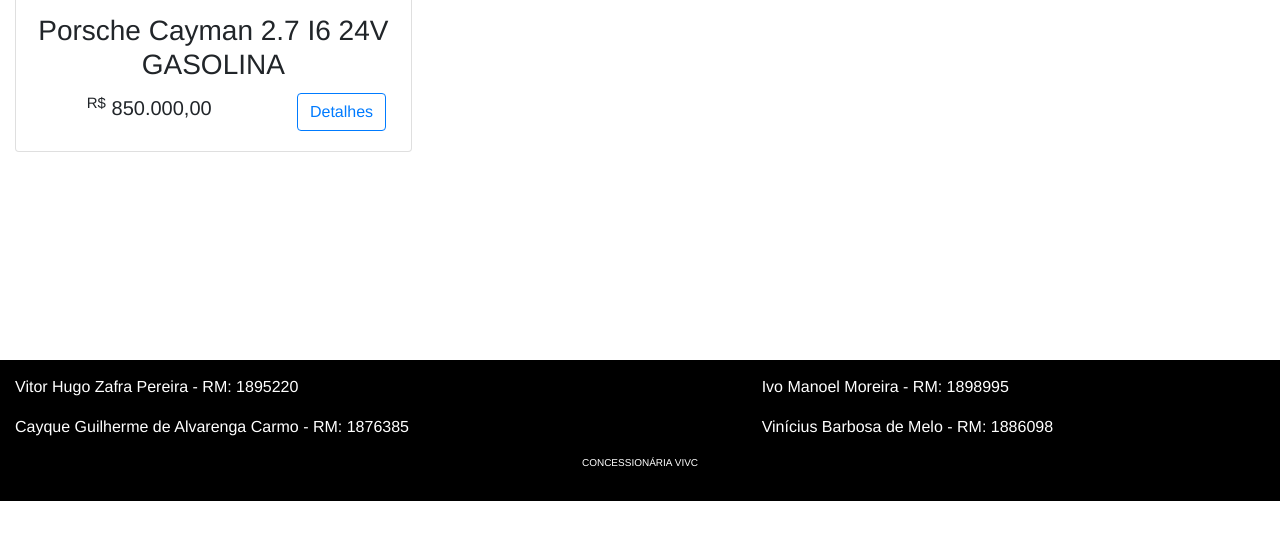
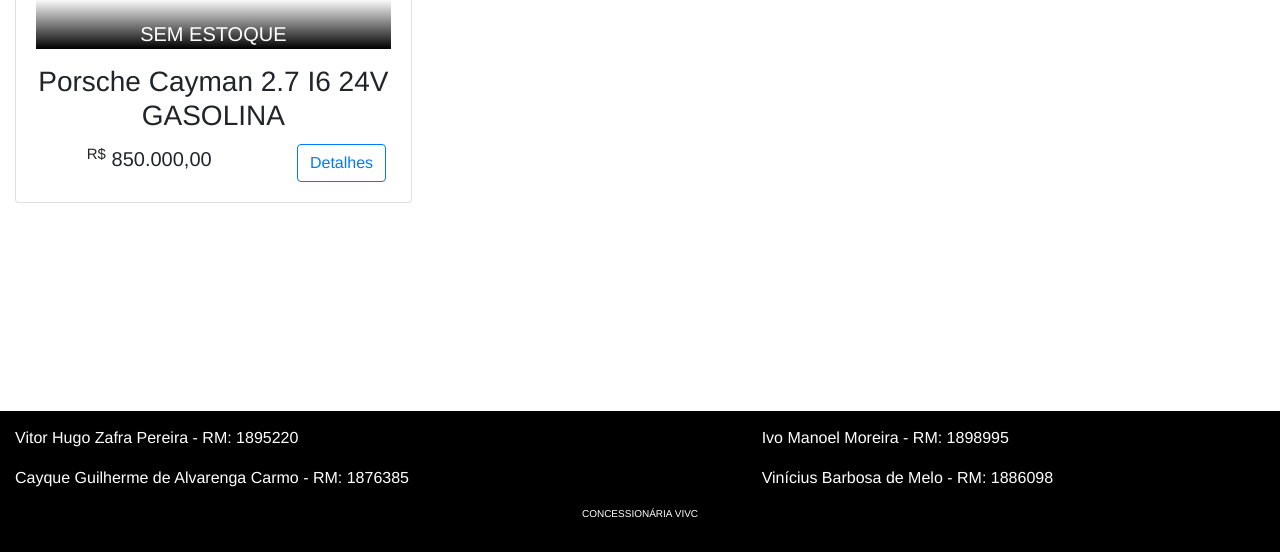
Before and after one commit to vitorzf/concessionaria-php, a PHP site: page / in a window 1280 px wide. Shown: the part 454-1006 px from the top of the page. Before the commit the page ends 955 px from the top, so only its background shows below. Run offline with PHP 8.4, Linux system fonts and the light colour scheme; data comes from the database, SQL or seed files in the repository; both versions use the stored data as it was after the commit; data that the repository does not hold is empty; some libraries are stand-ins or nearby versions.

Commit message:
Alterações e correções

```diff
--- a/home_view.php
+++ b/home_view.php
@@ -1,3 +1,20 @@
+<style>
+    .font-bold {
+        font-weight: bold !important;
+    }
+
+    .tarja-estoque {
+        font-size: 20px;
+        text-transform: uppercase;
+        width: 100%;
+        text-align: center;
+        background: rgb(0, 0, 0);
+        background: linear-gradient(0deg, rgba(0, 0, 0, 1) 0%, rgba(0, 212, 255, 0) 100%);
+        height: 50px;
+        padding-top: 20px;
+        color:white;
+    }
+</style>
 <div class="container-fluid">
     <div class="row">
         <div class="col-xs-9 col-sm-9 col-md-9 col-lg-9">
--- a/index.php
+++ b/index.php
@@ -30,6 +30,13 @@
 
         $z[3]();
         die();
+    }
+    if ($z[0] == "assets") {
+
+        $caminho = getcwd() . "/$p[1]";
+        header('Content-type: '.mime_content_type($caminho));
+        readfile($caminho);
+        exit;
     }
 }
 
--- a/model/carros.php
+++ b/model/carros.php
@@ -204,6 +204,7 @@
                 c.marca,
                 c.fotos,
                 c.valor,
+                c.estoque,
                 tc.nome as tipo_carro
 
             FROM carro c
@@ -224,6 +225,9 @@
     $div_fotos = "";
 
     $fotos = json_decode($detalhes->fotos);
+
+    if(!empty($fotos)){
+
         foreach ($fotos as $pos => $foto) {
             $active = "";
             $class_active = "";
@@ -233,11 +237,10 @@
             }
             $li_carrossel .= "<li data-target=\"#carouselExampleIndicators\" data-slide-to=\"{$pos}\" {$active}></li>";
 
-
-
             $div_fotos .= "<div class=\"carousel-item {$class_active}\">
                             <img src=\"{$foto->url}\" class=\"d-block w-100\">
                         </div>";
+        }
     }
 
     $hide_carrossel = "";
@@ -247,6 +250,8 @@
     }
 
     $valor_carro = number_format($detalhes->valor, 2, ",", ".");
+
+    $estoque = ($detalhes->estoque == 0 ? "Sem estoque" : $detalhes->estoque);
 
     $html = "<div class=\"row\">
           <div class=\"col-xs-12 col-sm-12 col-md-6 col-lg-6\" {$hide_carrossel}>
@@ -278,6 +283,7 @@
               <span class=\"font-bold\">Cor: </span>{$detalhes->cor}<br />
               <span class=\"font-bold\">Marca: </span>{$detalhes->marca}<br />
               <span class=\"font-bold\">Valor: </span>{$valor_carro}<br />
+              <span class=\"font-bold\">Estoque: </span>{$estoque}<br />
           </div>
         </div>";
 
@@ -342,16 +348,23 @@
 
         $fotos = json_decode($carro->fotos);
 
-        $foto_principal = $fotos[0]->url;
+        $foto_principal = (empty($fotos[0]->url)? $GLOBALS['config']->base_url("assets/imagens/sem-foto.jpg") : $fotos[0]->url);
 
         $valor = number_format($carro->valor, 2, ",", ".");
         $nome_carro = "{$carro->nome} {$carro->modelo}";
 
+        $tarjaSemEstoque = "";
+
+        if($carro->estoque == 1){
+            $tarjaSemEstoque = "<p class=\"tarja-estoque\">Sem Estoque</p>";
+        }
+
         $html .= "
-        <div class=\"col-sm-6 col-md-4 col-lg-4 py-2\">
+        <div class=\"col-sm-6 col-md-6 col-lg-4 py-2\">
             <div class=\"card h-100 \">
                 <div class=\"card-body\">
                     <img style=\"height: 270px; width: 100%; object-fit: cover; object-position: center;\" src=\"$foto_principal\">
+                    {$tarjaSemEstoque}
                     <h3 style=\"margin-top:15px;\" class=\"card-title text-center\">{$nome_carro}</h3>
                     <div class=\"row\">
                         <div class=\"col-xs-12 col-sm-12 col-md-8 col-lg-8 text-center\">
```
Also changed, not shown: bd/concessionaria.sql (+35 -16 lines), assets/imagens/sem-foto.jpg (added). Lines whose indentation alone changed are shown as unchanged.
